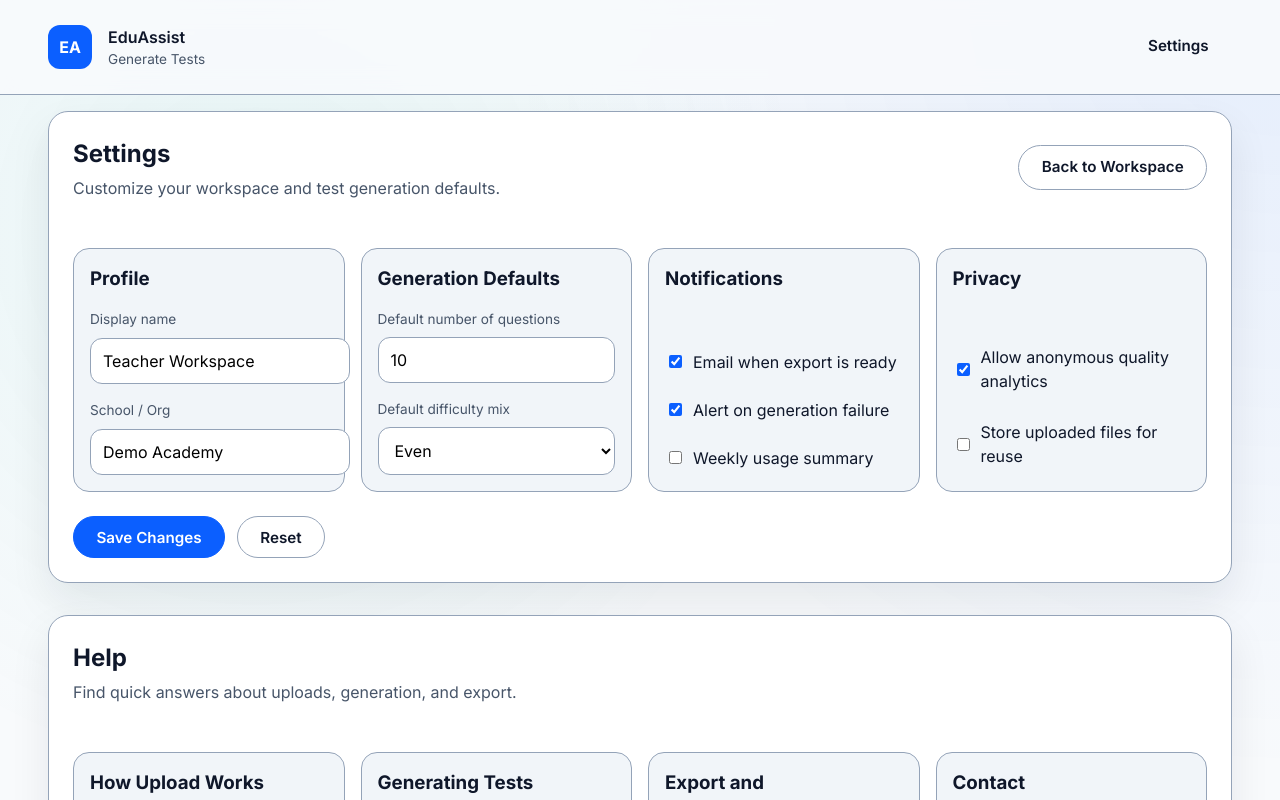
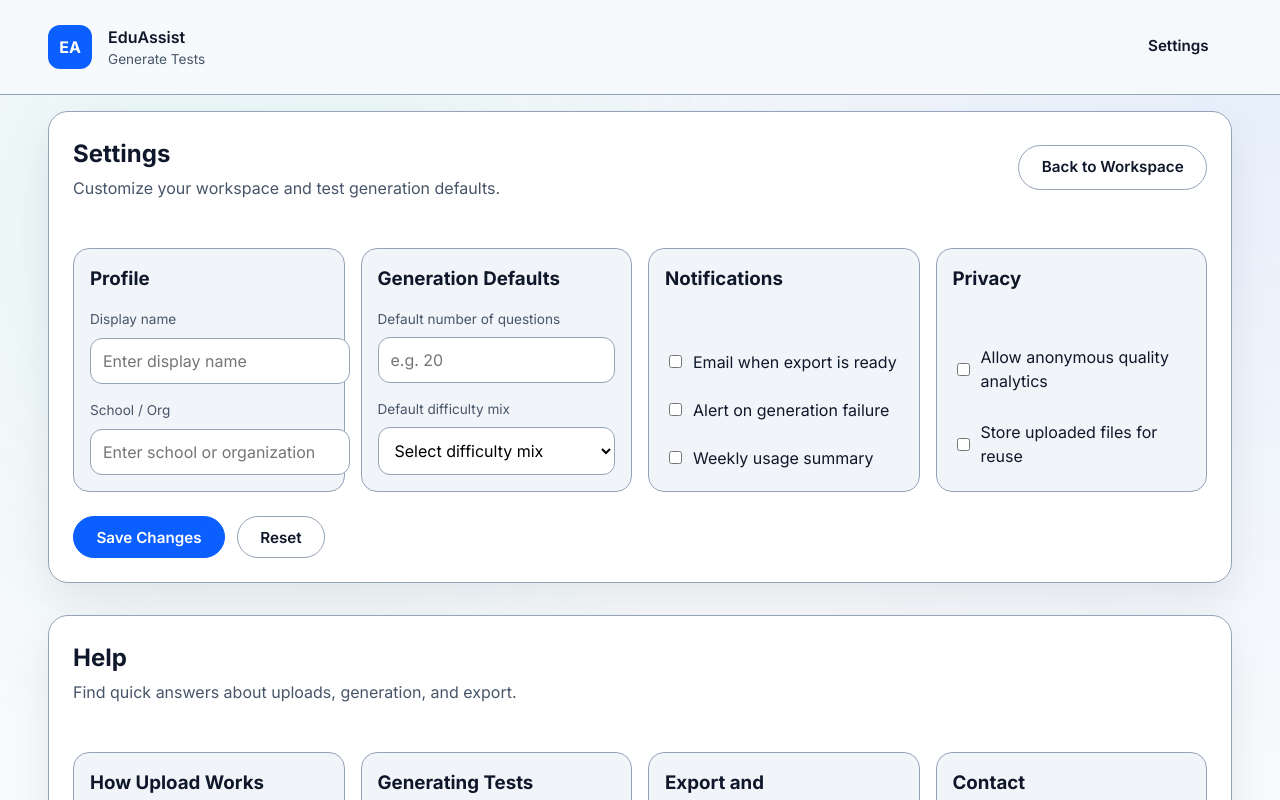
Before and after one commit to shahd803/EduAssist, a Next.js app: page /settings in a window 1280 px wide. Shown: the top 800 px of the page. Built offline with nearby package versions, Linux system fonts and the light colour scheme.

Commit message:
removed hardcoded dummy  data

```diff
--- a/src/app/settings/page.js
+++ b/src/app/settings/page.js
@@ -22,11 +22,11 @@ export default function SettingsPage() {
               <h3>Profile</h3>
               <label className="field">
                 <span className="label">Display name</span>
-                <input type="text" defaultValue="Teacher Workspace" />
+                <input type="text" placeholder="Enter display name" />
               </label>
               <label className="field">
                 <span className="label">School / Org</span>
-                <input type="text" defaultValue="Demo Academy" />
+                <input type="text" placeholder="Enter school or organization" />
               </label>
             </section>
 
@@ -34,11 +34,12 @@ export default function SettingsPage() {
               <h3>Generation Defaults</h3>
               <label className="field">
                 <span className="label">Default number of questions</span>
-                <input type="number" min="1" max="100" step="1" defaultValue="10" />
+                <input type="number" min="1" max="100" step="1" placeholder="e.g. 20" />
               </label>
               <label className="field">
                 <span className="label">Default difficulty mix</span>
-                <select defaultValue="Even">
+                <select defaultValue="">
+                  <option value="" disabled>Select difficulty mix</option>
                   <option>Even</option>
                   <option>More Easy</option>
                   <option>More Hard</option>
@@ -50,11 +51,11 @@ export default function SettingsPage() {
               <h3>Notifications</h3>
               <div className="check-grid">
                 <label className="checkbox">
-                  <input type="checkbox" defaultChecked />
+                  <input type="checkbox" />
                   <span>Email when export is ready</span>
                 </label>
                 <label className="checkbox">
-                  <input type="checkbox" defaultChecked />
+                  <input type="checkbox" />
                   <span>Alert on generation failure</span>
                 </label>
                 <label className="checkbox">
@@ -68,7 +69,7 @@ export default function SettingsPage() {
               <h3>Privacy</h3>
               <div className="check-grid">
                 <label className="checkbox">
-                  <input type="checkbox" defaultChecked />
+                  <input type="checkbox" />
                   <span>Allow anonymous quality analytics</span>
                 </label>
                 <label className="checkbox">
--- a/src/components/TestPreviewPanel.jsx
+++ b/src/components/TestPreviewPanel.jsx
@@ -68,7 +68,7 @@ function TestPreviewPanel({ questions }) {
             <form className="edit-form" onSubmit={(event) => handleSave(event, question)}>
               <label className="field">
                 <span className="label">Prompt</span>
-                <textarea rows="3" defaultValue={question.prompt} />
+                <textarea rows="3" placeholder="Edit question prompt" />
               </label>
               {question.choices && (
                 <div className="choice-editor">
@@ -80,9 +80,8 @@ function TestPreviewPanel({ questions }) {
                           type="radio"
                           name={`${question.id}-choice`}
                           value={choice}
-                          defaultChecked={choice === 'ATP'}
                         />
-                        <input type="text" name={`${question.id}-choice-text`} defaultValue={choice} />
+                        <input type="text" name={`${question.id}-choice-text`} placeholder="Enter choice text" />
                       </label>
                     ))}
                   </div>
```
